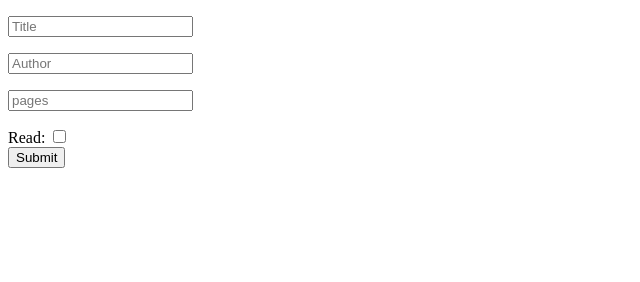
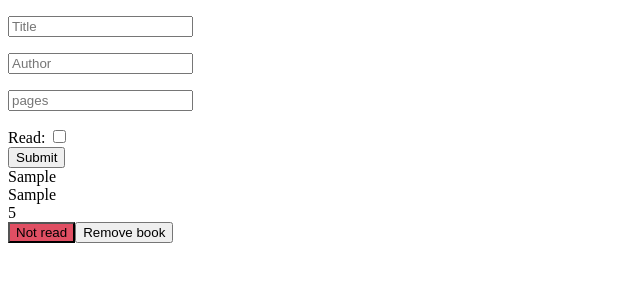
Before and after one commit to nickonyi/Library, a plain HTML site: page index.html in a window 1280 px wide. Both pictures are taken after typing "Sample", "Sample", "5" into the empty fields and a click on the button "Submit". Shown: the whole page, without its empty margins (0-640 px from the left). Drawn offline with Linux system fonts and the light colour scheme.

Commit message:
Project Library

```diff
--- a/index.html
+++ b/index.html
@@ -18,6 +18,7 @@
         <div id="checkbox"><label for="read">Read: </label><input id="read" type="checkbox" name="read" Value="yes"></div>
         <button id="submit" type="submit" value="submit">Submit</button>
     </form>
+    <div id="library-container"></div>
 
 </body>
 
--- a/index.js
+++ b/index.js
@@ -5,8 +5,8 @@ const myLibrary = [];
 
 function Book(title, author, pages, read) {
     this.title = form.title.value;
-    this.author = form.title.value;
-    this.pages = form.title.value;
+    this.author = form.author.value;
+    this.pages = form.pages.value;
     this.read = form.read.checked;
 }
 
@@ -14,6 +14,82 @@ function addBookToLibrary() {
     event.preventDefault();
     const newBook = new Book(title, author, pages, read);
     myLibrary.push(newBook);
-    console.table(myLibrary);
+
+    setBook();
+    displayBooks();
+
     form.reset();
 }
+
+function displayBooks() {
+    const display = document.getElementById('library-container');
+    const books = document.querySelectorAll('.book');
+    books.forEach(book => display.removeChild(book));
+
+    for (i = 0; i < myLibrary.length; i++) {
+        createBook(myLibrary[i]);
+
+    }
+}
+
+function setBook() {
+    localStorage.setItem("myLibrary", JSON.stringify(myLibrary));
+}
+
+//creating book DOM elements to be used in render
+function createBook(book) {
+    const library = document.getElementById("library-container");
+    const bookDiv = document.createElement("div");
+    const titleDiv = document.createElement("div");
+    const authorDiv = document.createElement("div");
+    const pageDiv = document.createElement("div");
+    const removeBtn = document.createElement("button");
+    const readBtn = document.createElement("button");
+
+    bookDiv.classList.add('book');
+    bookDiv.setAttribute("id", myLibrary.indexOf(book));
+
+    titleDiv.textContent = book.title;
+    titleDiv.classList.add('title');
+    bookDiv.appendChild(titleDiv);
+
+    authorDiv.textContent = book.author;
+    authorDiv.classList.add('author');
+    bookDiv.appendChild(authorDiv);
+
+    pageDiv.textContent = book.pages;
+    pageDiv.classList.add("pages");
+    bookDiv.appendChild(pageDiv);
+
+    readBtn.classList.add('read-btn');
+    bookDiv.appendChild(readBtn);
+
+    if (book.read === false) {
+        readBtn.textContent = "Not read";
+        readBtn.style.backgroundColor = '#e04f63';
+    } else {
+        readBtn.textContent = "read";
+        readBtn.style.backgroundColor = '#63da63';
+    }
+
+
+    removeBtn.textContent = "Remove book";
+    removeBtn.setAttribute("id", "remove-btn");
+    bookDiv.appendChild(removeBtn);
+
+    library.appendChild(bookDiv);
+
+    removeBtn.addEventListener("click", () => {
+        myLibrary.splice(myLibrary.indexOf(book), 1);
+        setBook();
+        displayBooks();
+    });
+
+    //add toggle ability to each read button on click
+    readBtn.addEventListener("click", () => {
+        book.read = !book.read;
+        setBook();
+        displayBooks();
+    });
+
+}
```
